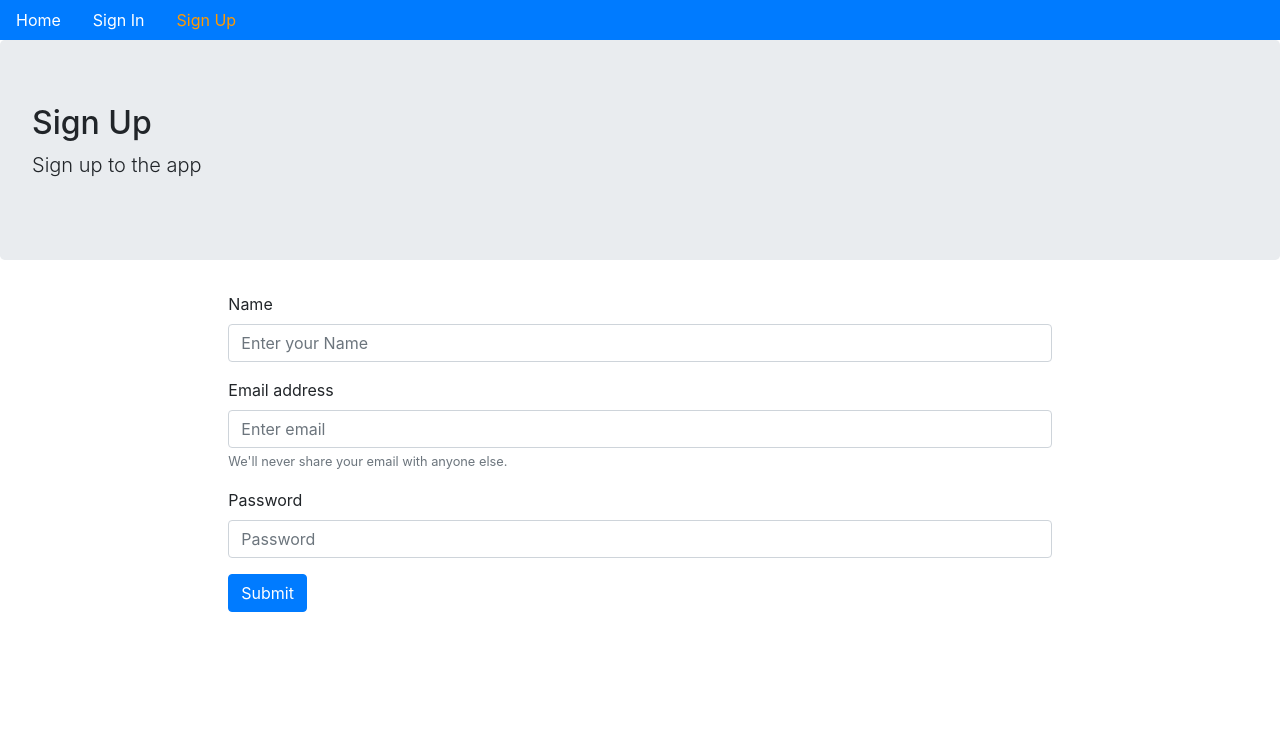
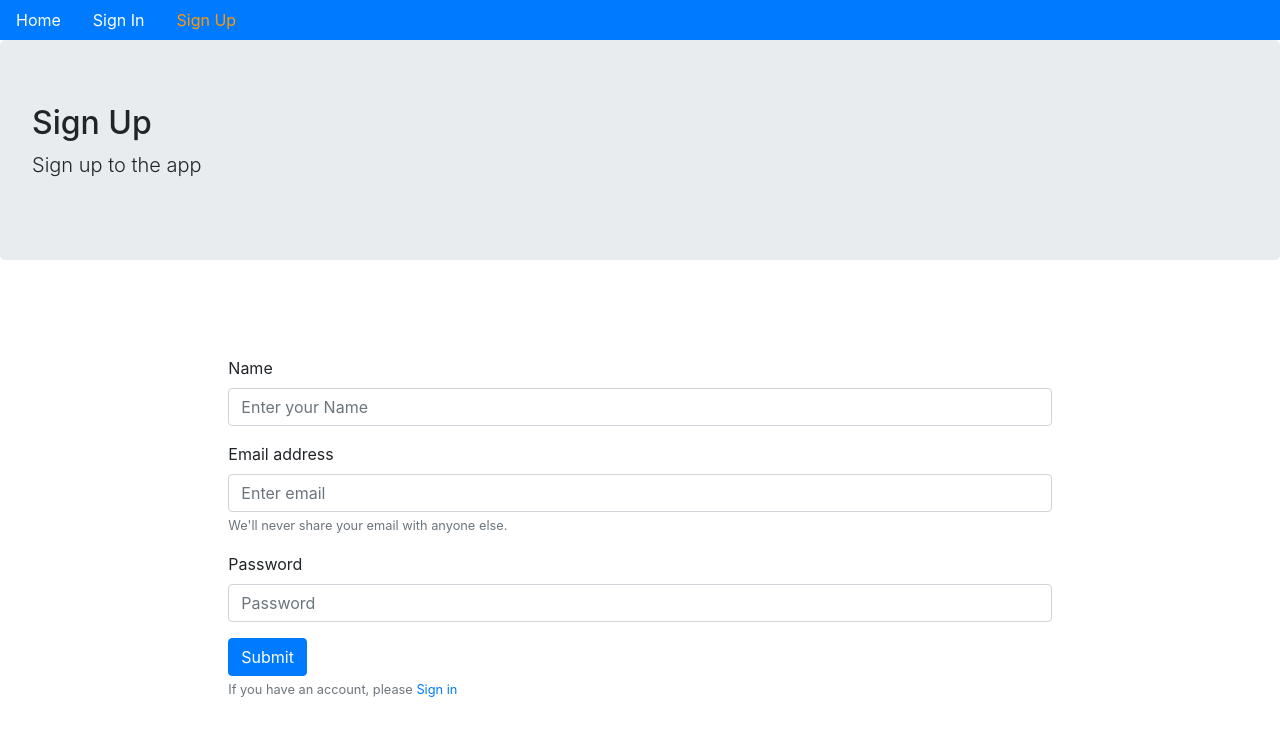
Before and after one commit to imvamsi/MERN_ecommerce, a React (Create React App) app in the folder client/: page /signup in a window 1280 px wide. Shown: the top 736 px of the page. Built offline with nearby package versions, Linux system fonts and the light colour scheme.

Commit message:
bug fixes in alert bar

```diff
--- a/client/src/user/SignUp.js
+++ b/client/src/user/SignUp.js
@@ -2,6 +2,7 @@ import React, {useState} from 'react'
 import Layout from '../core/Layout'
 import { signup } from '../api';
 import Alert from '../components/Alerts';
+import { Link } from 'react-router-dom';
 
 const SignUp = () => {
     const[value, setValue] = useState({
@@ -12,13 +13,18 @@ const SignUp = () => {
         success: false
     });
 
+    const[alert, setAlert] = useState(null);
+
     const {name, email, password, error, success} = value;
     const handleChange = event => {
         setValue({...value,
              [event.target.name]: event.target.value,
              error: false
         });
+
     }
+
+
 
     const handleSubmit = e => {
         e.preventDefault();
@@ -26,35 +32,30 @@ const SignUp = () => {
         signup({name, email, password})
         .then(data => {
             if (data.err) {
-                 //setValue({ ...value, error: data.err, success: false });
-                 setAlert(data.err, 'danger');
+                 setValue({
+                    error:data.err
+                 })
+                 handleAlert(data.err, 'danger');
              } else {
-                setValue({
-                    ...value,
-                    name: "",
-                    email: "",
-                    password: "",
-                    error: "",
-                    success: true
-                });
+                handleAlert('You have been successfully registered, Please signin', 'success');
             }
         })
     }
-    const setAlert = (msg, type) => {
+
+    const handleAlert = (msg, type) => {
         console.log(msg, type);
             setValue({ error: { msg: msg, type: type } });
-        setTimeout(() => setValue({ error: null }), 1000);
+            setTimeout(() => setValue({...value, error: null }), 4000);
       };
-    // const handleAlert = ({msg, type}) => {
-    //     setAlert({data: {msg: msg, type: type}});
-    //     setTimeout(() => setAlert({data: null}), 1000);
-    // }
     return (
         <>
             <Layout title='Sign Up' description='Sign up to the app' className='container col-md-8 offset-md-4'/>
-           <Alert data={error}/>
-            <div className='container col-md-8 offset-md-2'>
-                <form onSubmit={handleSubmit} setAlert={setAlert}>
+            <div>
+                <div className='container col-md-8 offset-md-2' style={{marginTop: '6em'}}>
+                    <div id='alert' className='my-3'>
+                      {error && <Alert data={error}/>}
+                    </div>
+                    <form onSubmit={handleSubmit}>
                         <div className="form-group">
                             <label for="exampleInputEmail1">Name</label>
                             <input
@@ -90,8 +91,11 @@ const SignUp = () => {
                             />
                         </div>
                         <button type="submit" className="btn btn-primary">Submit</button>
+                        <small className="form-text text-muted">If you have an account, please <Link to='signin'>Sign in</Link></small>
                     </form>
                 </div>
+            </div>
+
         </>
     )
 }
```
Also changed, not shown: client/src/App.css (deleted, +0 -38 lines). Lines whose indentation alone changed are shown as unchanged.
